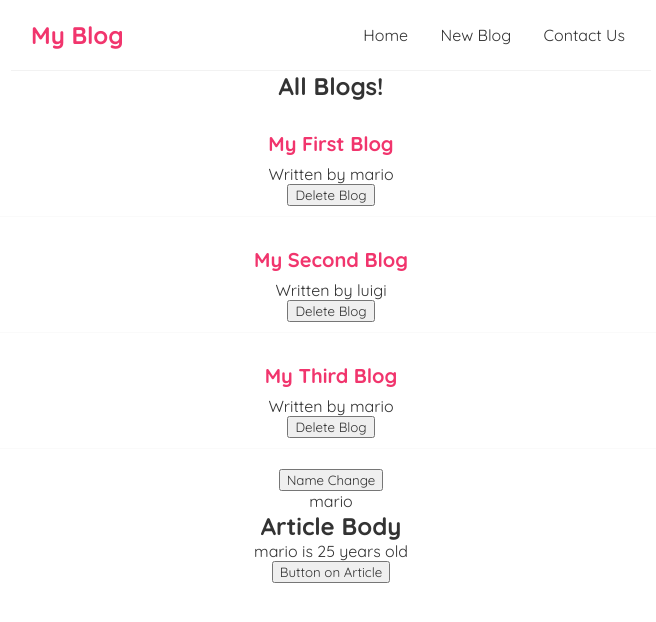
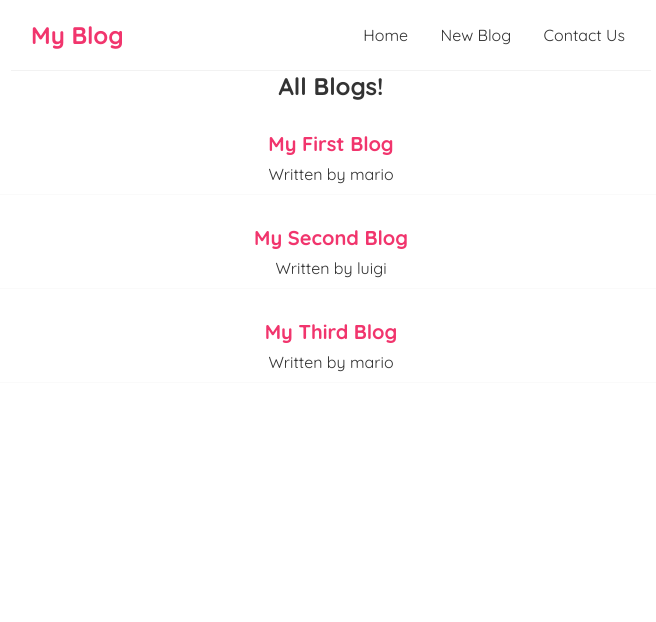
Before and after one commit to Savi-Grover/React-Blog-app, a React (Create React App) app: page / in a window 1280 px wide. Shown: the top 622 px of the page, without its empty margins (309-965 px from the left). Built offline with nearby package versions, Linux system fonts and the light colour scheme; data requests are answered from the project's data file.

Commit message:
Conditional Loading-when data is fetched from another server-useEffect timeout

```diff
--- a/src/Article.js
+++ b/src/Article.js
@@ -14,11 +14,11 @@ const handleClick =() =>{
     return (
 
 <div>
-    <h2>Article Body</h2>
+    {/* <h2>Article Body</h2>
     <p>
         {name} is {age} years old
     </p>
-    <button onClick={handleClick}>Button on Article</button>
+    <button onClick={handleClick}>Button on Article</button> */}
 </div>
 
     );
--- a/src/BlogList.js
+++ b/src/BlogList.js
@@ -1,7 +1,7 @@
 const BlogList =(props) => {
     const blogs =props.blogs;
     const title=props.title;
-    const handleDelete=props.handleDelete;
+    //const handleDelete=props.handleDelete;
 
 
 
@@ -13,7 +13,7 @@ const BlogList =(props) => {
 <h2>{ blog.title}</h2>
 <p>Written by {blog.author}</p>
 {/*deletion as functional prop*/}
-<button onClick={()=>handleDelete(blog.id)}>Delete Blog</button>
+{/*<button onClick={()=>handleDelete(blog.id)}>Delete Blog</button>*/}
 </div>
 ))}
 </div>
--- a/src/Home.js
+++ b/src/Home.js
@@ -4,32 +4,35 @@ import BlogList from './BlogList';
 const Home = () => {
 
     const[blogs,setBlogs]= useState(null);
+    const[isLoading,setLoading]=useState(true);
 
     const [name, setName]=useState('mario');
-    const handleDelete = (id)=>{
-    const newBlogs=blogs.filter(blog =>blog.id!==id);
-    setBlogs(newBlogs)
+//     const handleDelete = (id)=>{
+//     const newBlogs=blogs.filter(blog =>blog.id!==id);
+//     setBlogs(newBlogs)
 
-}
+// }
 
 useEffect(()=> {
-fetch('http://localhost:8000/blogs')
+setTimeout(() => {
+    fetch('http://localhost:8000/blogs')
 .then(res => {
     return res.json();
 })
 .then( data =>{
     console.log(data);
     setBlogs(data);
-})
-}, []
-);
+    setLoading(false);
+}); }, 1000);
+}, []);
     return (
 <div className="home">
+{isLoading && <div>Loading....</div>}
+{blogs && <BlogList blogs={blogs} title="All Blogs!" /> }
+{/*<BlogList blogs={blogs.filter((blog)=>blog.author==='mario')} title="All Blogs!" handleDelete={handleDelete}/> */}
 
-{blogs && <BlogList blogs={blogs} title="All Blogs!" handleDelete={handleDelete}/> }
-{/*<BlogList blogs={blogs.filter((blog)=>blog.author==='mario')} title="All Blogs!" handleDelete={handleDelete}/> */}
-<button onClick={() => setName('luigi')}>Name Change</button>
-<p>{name}</p>
+{/* <button onClick={() => setName('luigi')}>Name Change</button>
+<p>{name}</p> */}
 </div>
 )
 }
```
